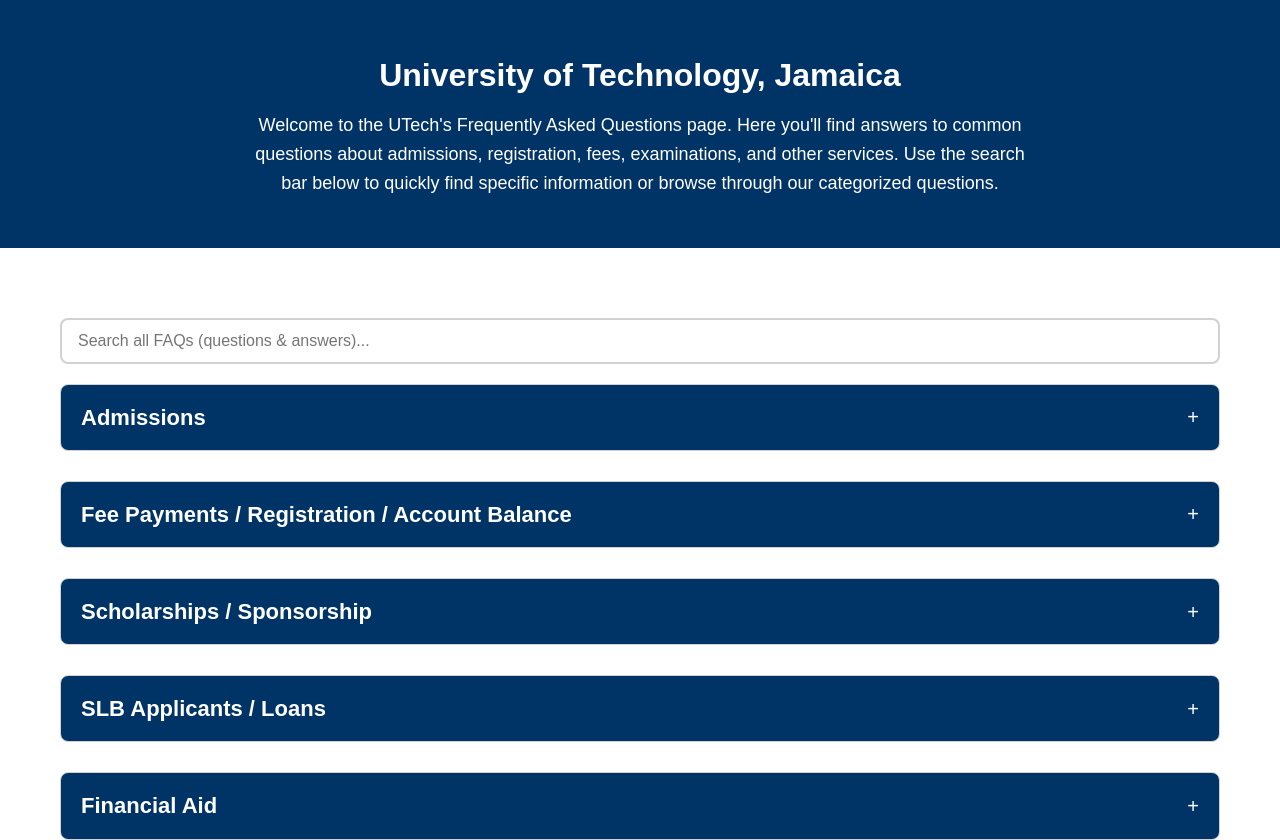
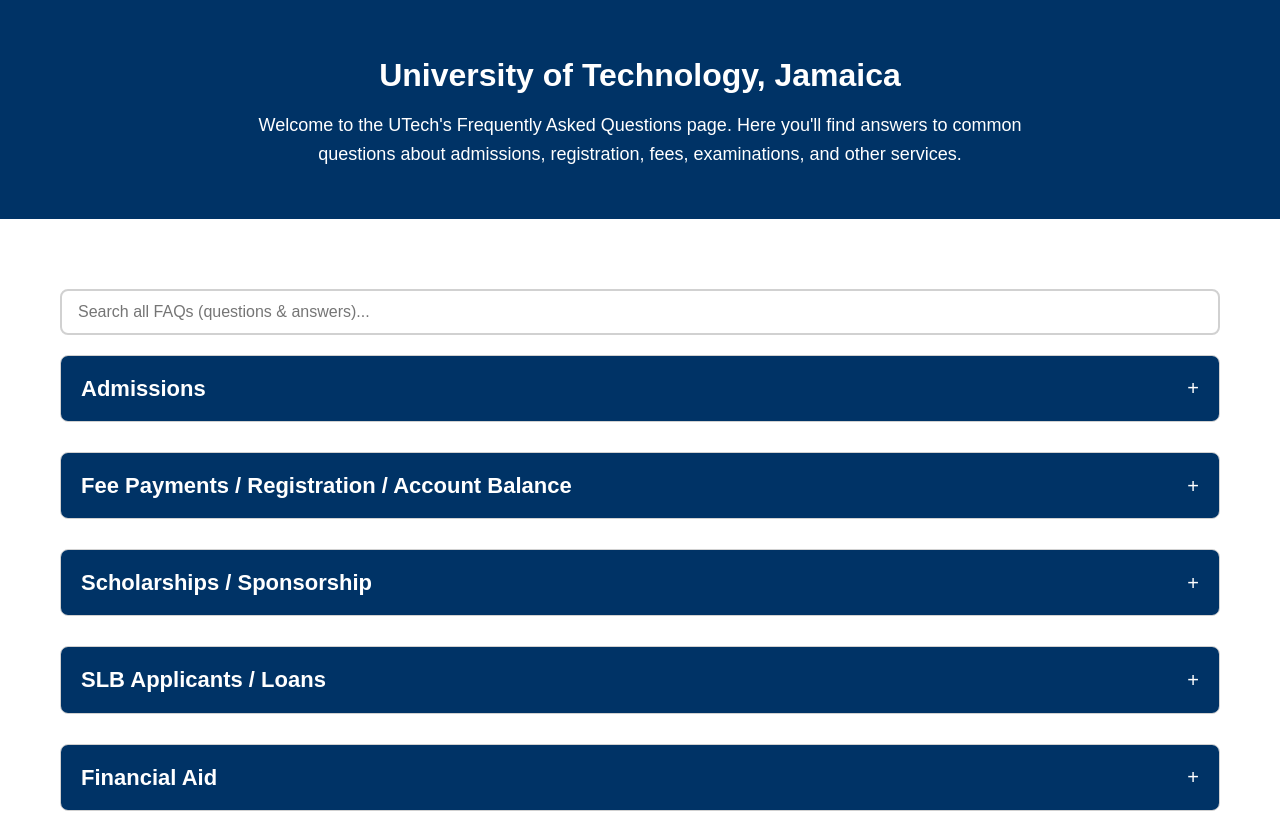
Before and after one commit to MasterPlan-ut/utech-faq, a plain HTML site: page index.html in a window 1280 px wide. Shown: the top 840 px of the page. Drawn offline with Linux system fonts and the light colour scheme.

Commit message:
Update index.html
Changed the opening message.

```diff
--- a/index.html
+++ b/index.html
@@ -202,8 +202,7 @@
   <div class="container">
     <h1>University of Technology, Jamaica</h1>
     <div class="welcome-message">
-      Welcome to the UTech's Frequently Asked Questions page. Here you'll find answers to common questions about admissions, registration, fees, examinations, and other services. Use the search bar below to quickly find specific information or browse through our categorized questions.
-    </div>
+      Welcome to the UTech's Frequently Asked Questions page. Here you'll find answers to common questions about admissions, registration, fees, examinations, and other services.
   </div>
 </header>
 
```
